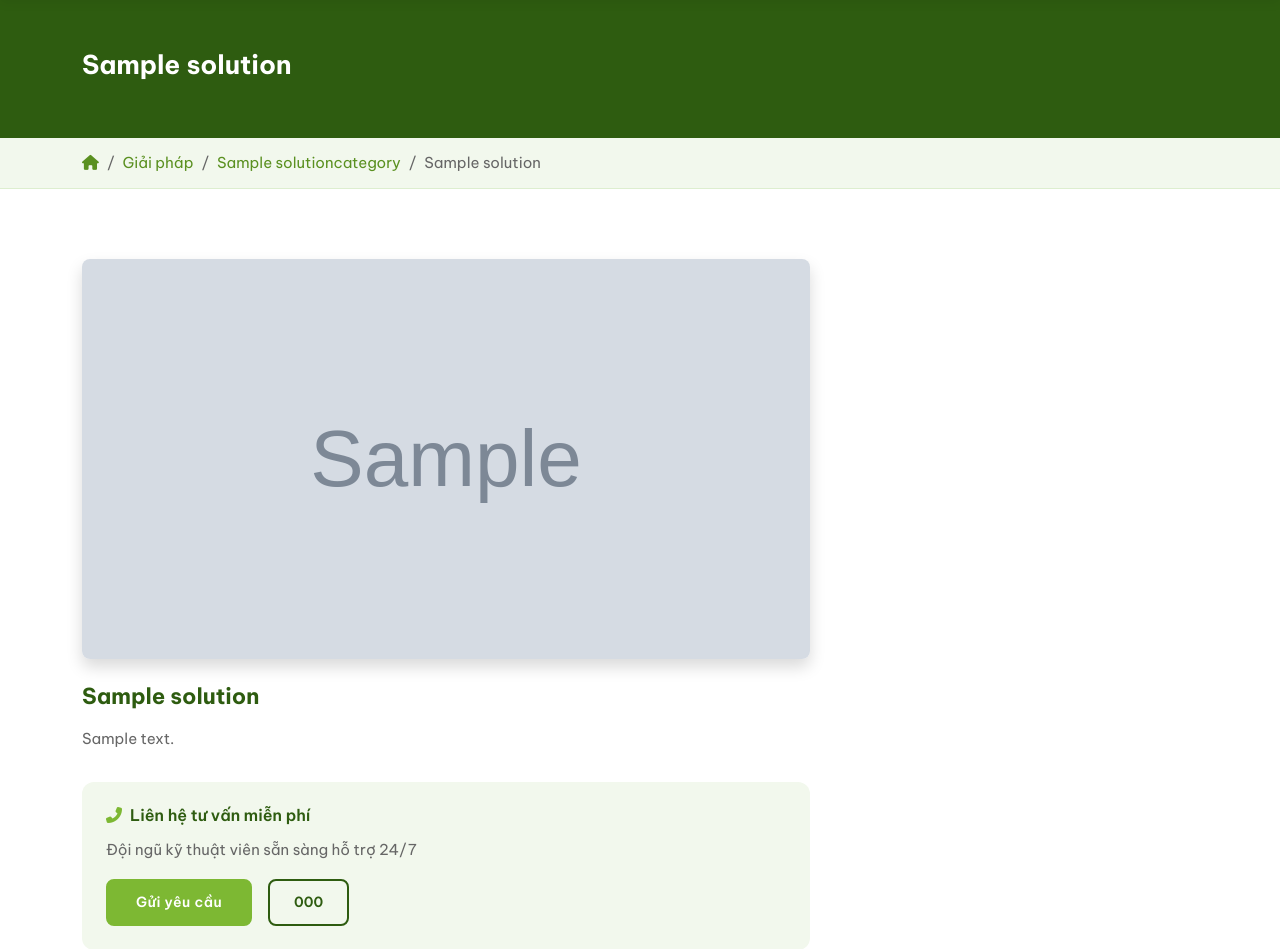
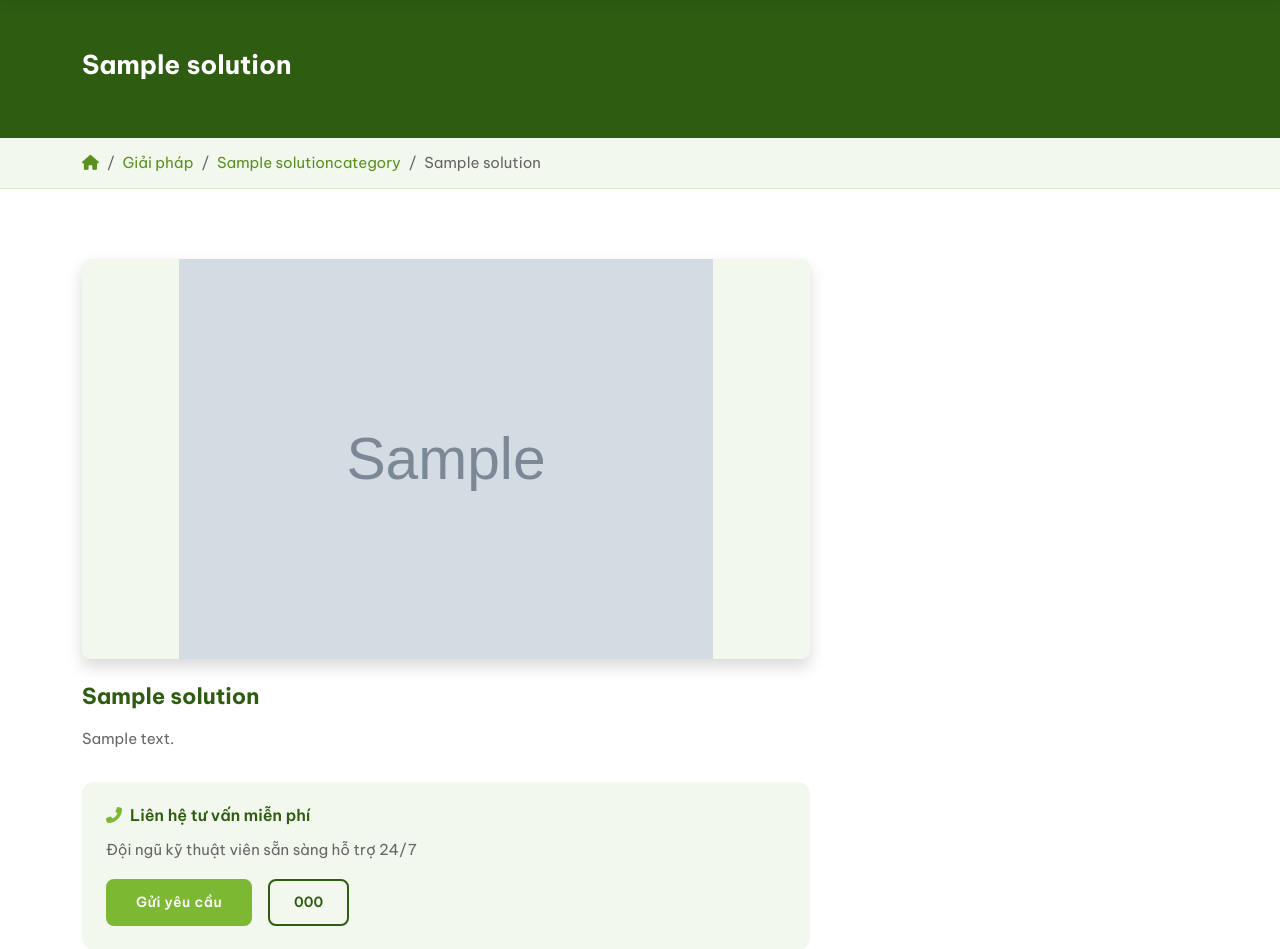
Before and after one commit to luckyhoang1988/web_adcare.vn, a Django app: a page that uses templates/solutions/detail.html in a window 1280 px wide. Shown: the part 103-1052 px from the top of the page. Run offline with Django 5.2, Linux system fonts and the light colour scheme; tables that the repository leaves empty hold one stand-in row (values such as "Sample post"); grey boxes marked "Sample" are stand-in pictures; parts of the project's set-up code (start-up, migrations or seed data) failed here and were passed over.

Commit message:
Fix crop anh chinh trang chi tiet giai phap tren man hinh lon
Doi object-fit tu cover sang contain de anh infographic khong bi cat noi dung tren/duoi khi container rong hon 400px chieu cao.

Co-Authored-By: Claude Sonnet 5 <noreply@anthropic.com>

```diff
--- a/templates/solutions/detail.html
+++ b/templates/solutions/detail.html
@@ -52,7 +52,7 @@
         <picture>
           <source media="(max-width: 575px)" srcset="{{ solution.image_mobile.url }}">
           <img src="{{ solution.image.url }}" alt="{{ solution.name }}"
-               class="img-fluid rounded-3 shadow mb-4" style="width:100%;max-height:400px;object-fit:cover;">
+               class="img-fluid rounded-3 shadow mb-4" style="width:100%;max-height:400px;object-fit:contain;background:var(--light);">
         </picture>
         {% endif %}
         <h2 style="font-size:22px;font-weight:700;color:var(--navy);margin-bottom:16px;">{{ solution.name }}</h2>
```
